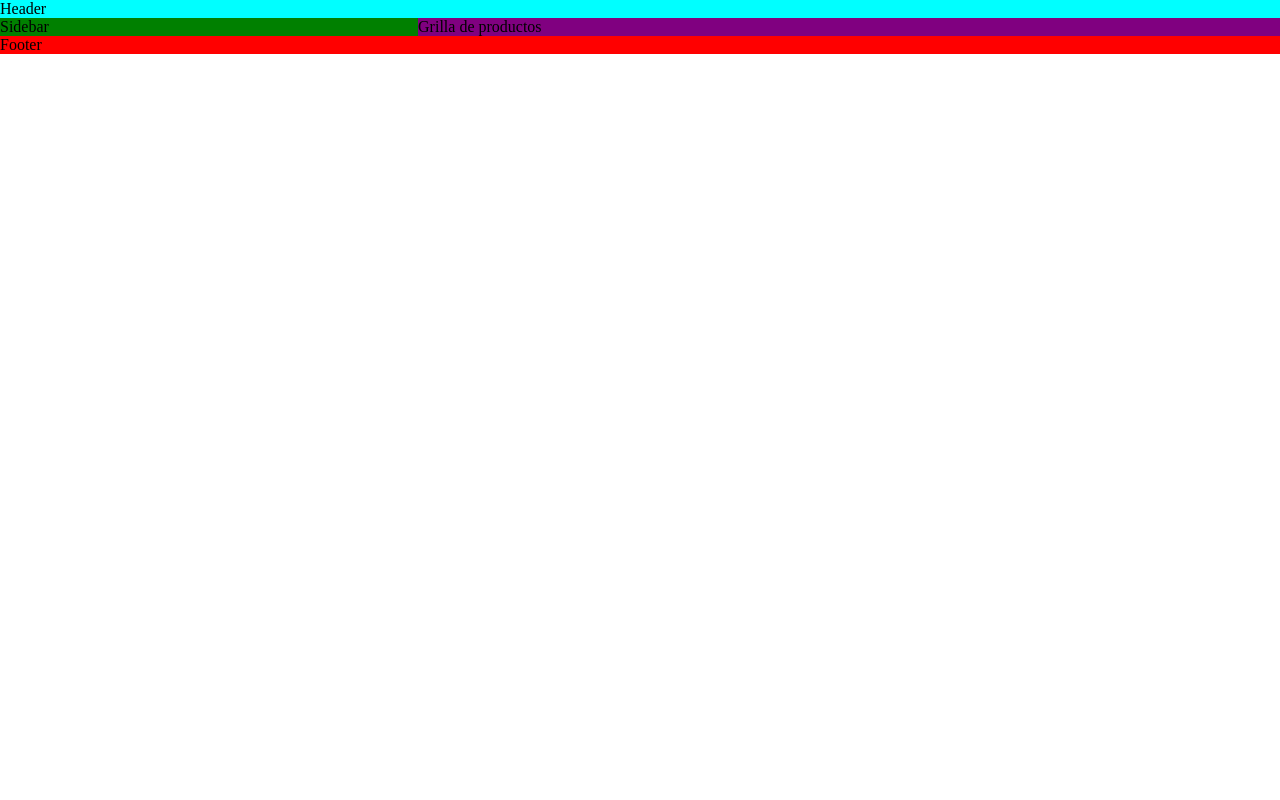
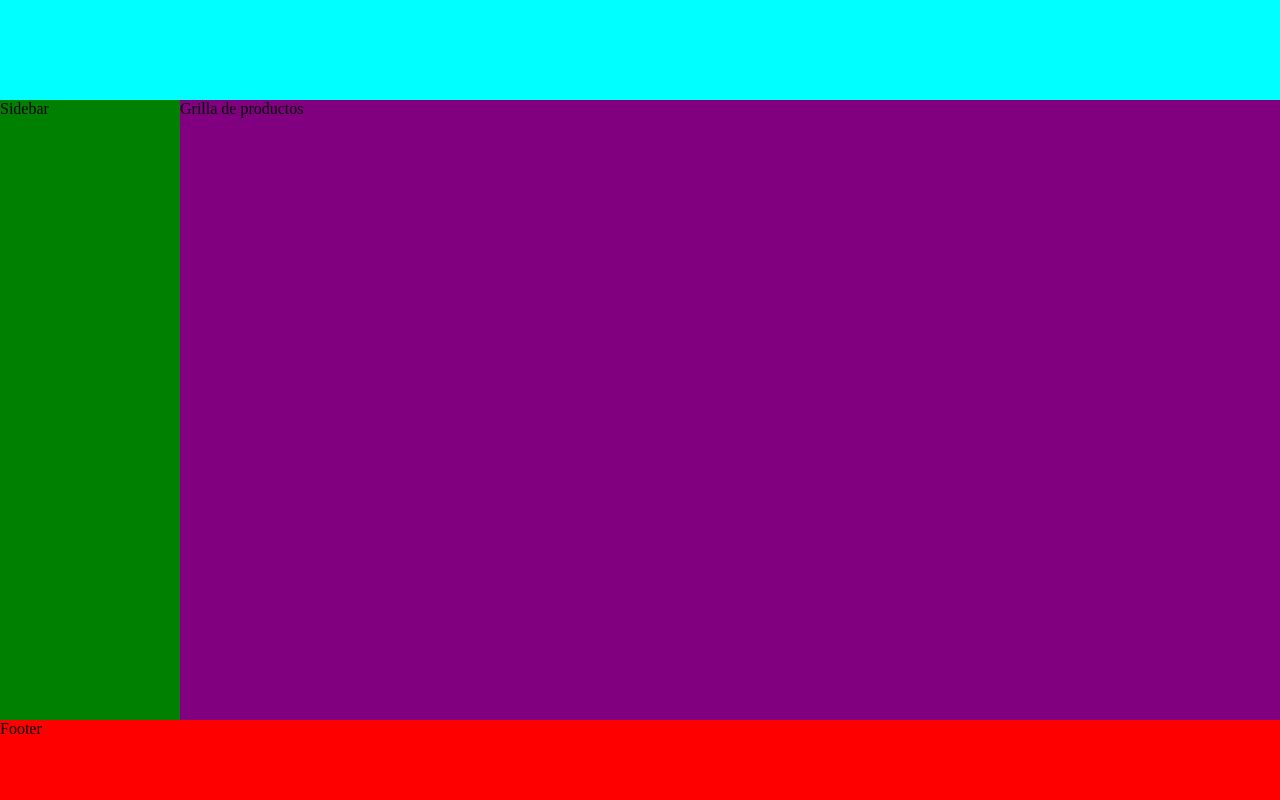
Before and after one commit to RubenFebres/Desafio_2-2_Ruben_Febres, a plain HTML site: page index.html in a window 1280 px wide. Drawn offline with Linux system fonts and the light colour scheme.

Commit message:
se definen las medidas de las areas

```diff
--- a/assets/css/style.scss
+++ b/assets/css/style.scss
@@ -5,11 +5,15 @@
 }
 
 .grid_container {
+  min-height: 100vh;
   display: grid;
   grid-template-areas:
     "header header header"
     "sidebar grilla grilla"
     "footer footer footer";
+
+  grid-template-columns: 180px 1fr;
+  grid-template-rows: 100px 1fr 80px;
 
   .header {
     background-color: aqua;
--- a/index.html
+++ b/index.html
@@ -9,7 +9,7 @@
   </head>
 
   <body class="grid_container">
-    <header class="header">Header</header>
+    <header class="header"></header>
     <aside class="sidebar">Sidebar</aside>
     <main class="grilla">Grilla de productos</main>
     <footer class="footer">Footer</footer>
```
Also changed, not shown: assets/css/style.css, 1 other file.
